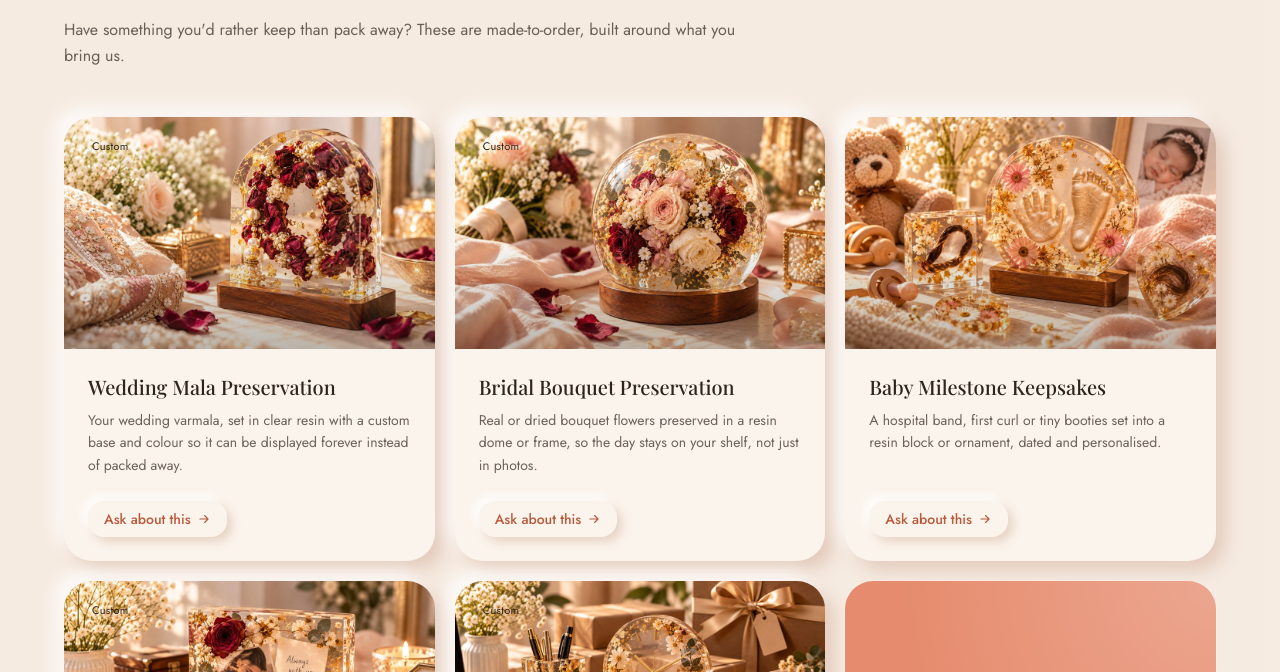
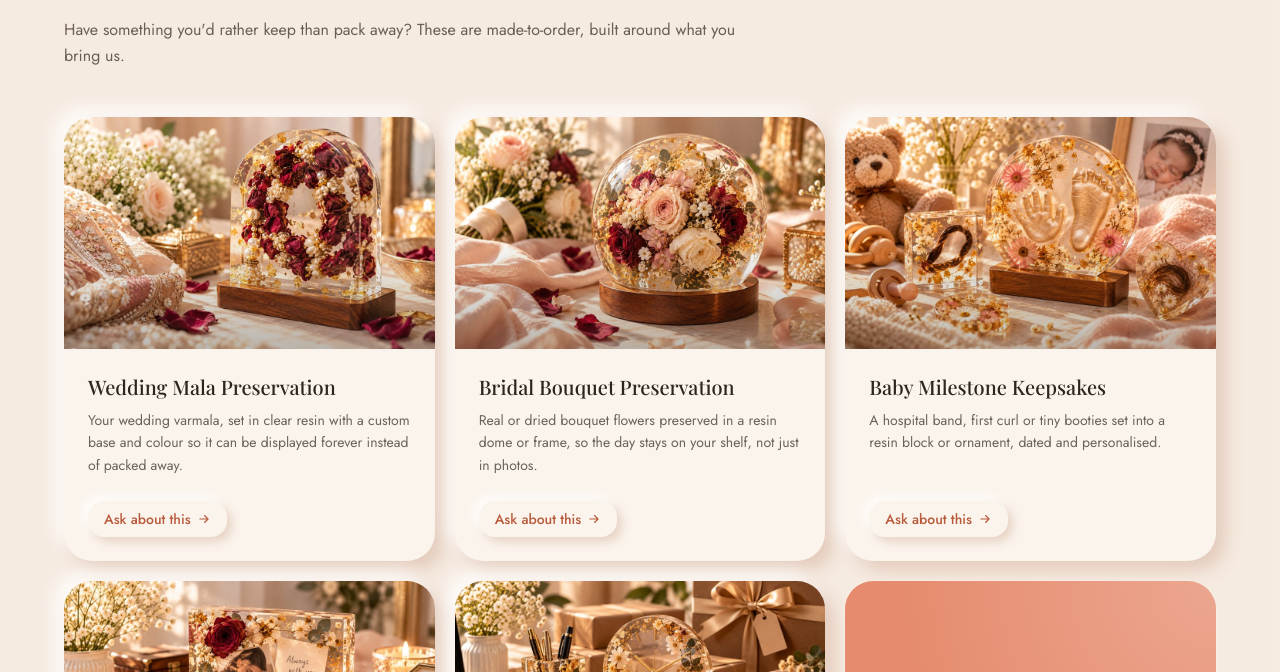
Before and after one commit to Harshmalik017/DrippingArt, a Next.js app: page / in a window 1280 px wide. Shown: the part 1684-2356 px from the top of the page. Built offline with nearby package versions, Linux system fonts and the light colour scheme.

Commit message:
fix: remove service image custom label

```diff
--- a/components/Services.tsx
+++ b/components/Services.tsx
@@ -59,11 +59,6 @@ export default function Services() {
                     className="object-cover transition-transform duration-500 group-hover:scale-105"
                   />
                   <div className="absolute inset-0 bg-gradient-to-t from-night/30 via-transparent to-transparent dark:from-night/45" />
-                  <div className="absolute left-4 top-4">
-                    <span className={`inline-flex rounded-full px-3 py-1 font-body text-[11px] tracking-wide ${accent.chip} ${accent.icon}`}>
-                      Custom
-                    </span>
-                  </div>
                 </div>
 
                 <div className="flex flex-1 flex-col p-6">
```
